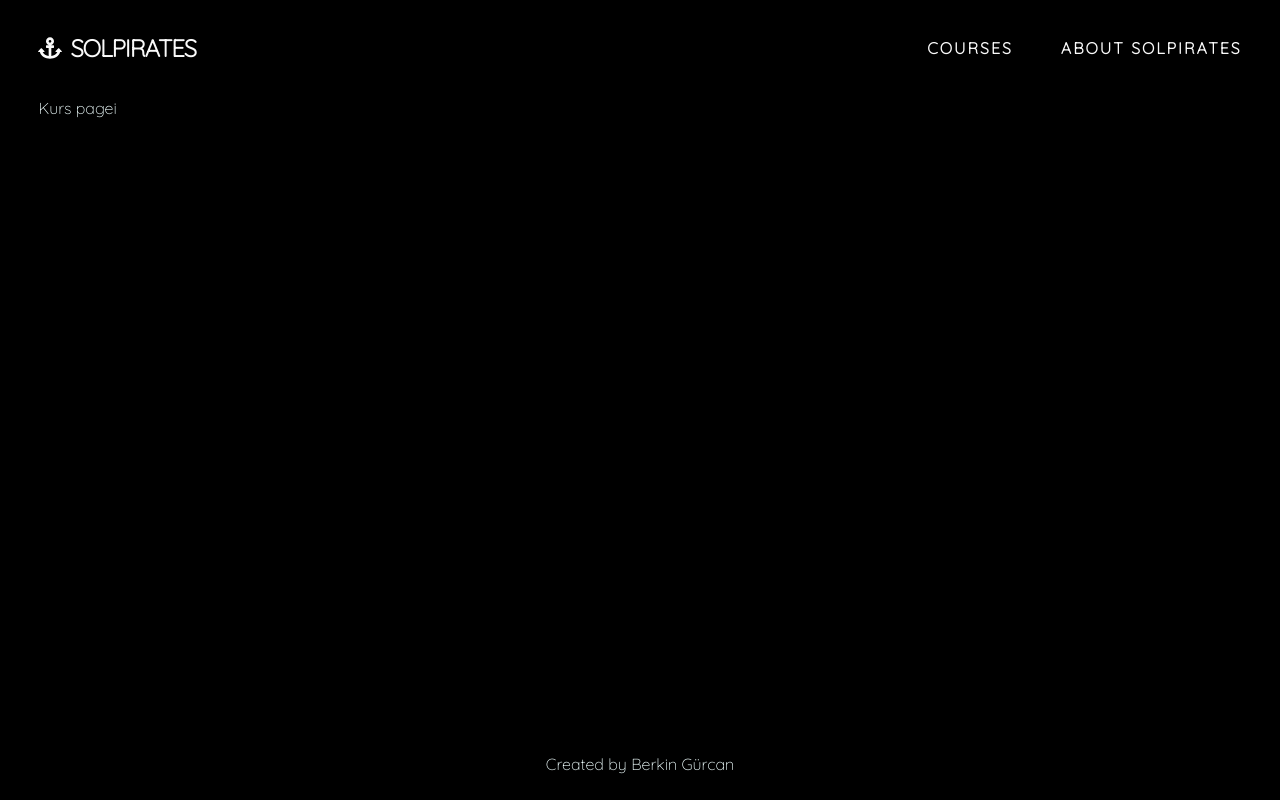
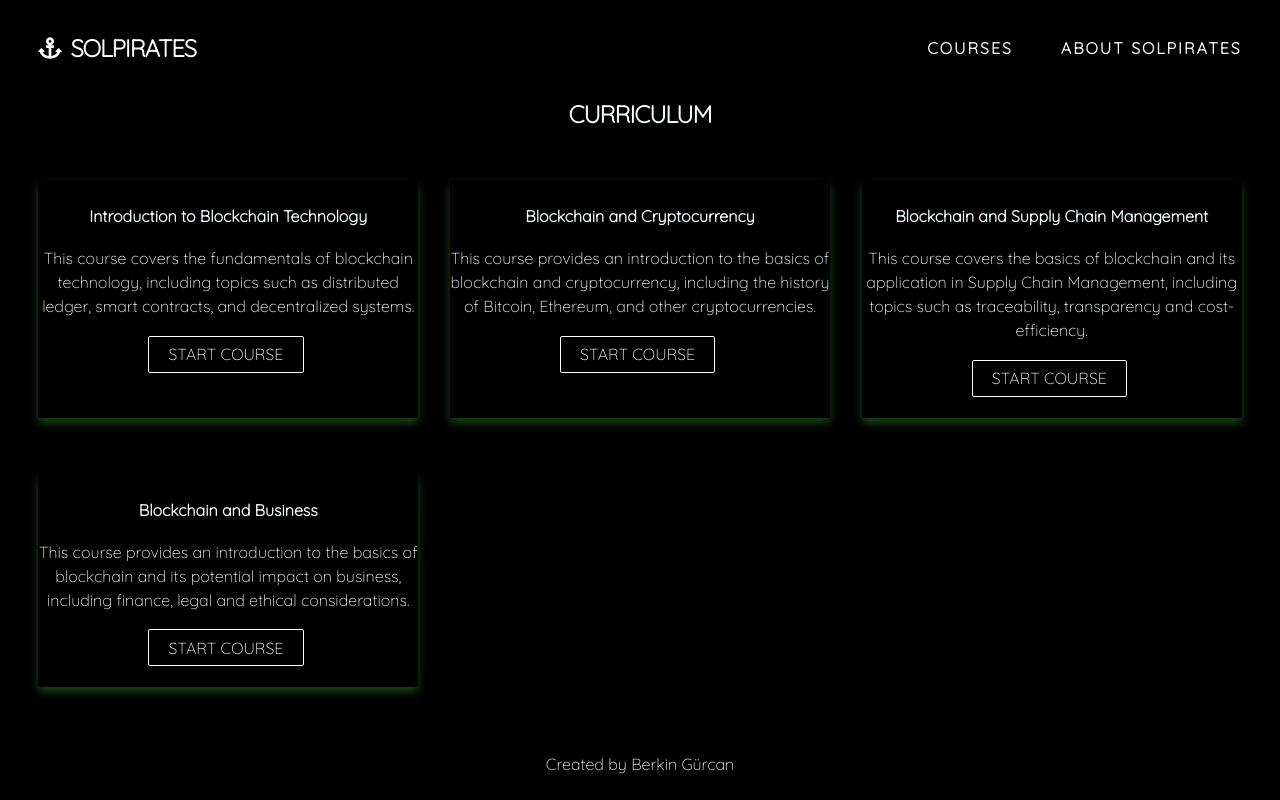
Before and after one commit to berkingurcan/crypto-corsairs.io, a Next.js app in the folder frontend/: page /course in a window 1280 px wide. Built offline with nearby package versions, Linux system fonts and the light colour scheme.

Commit message:
feat add courses

```diff
--- a/frontend/app/course/page.tsx
+++ b/frontend/app/course/page.tsx
@@ -1,7 +1,10 @@
+import React from "react";
+import CourseContainer from "@/containers/course";
+
 export default function CourseMainPage() {
     return (
         <div>
-            Kurs pagei
+            <CourseContainer />
         </div>
     );
 }
--- /dev/null
+++ b/frontend/components/courses-section/index.tsx
@@ -0,0 +1,30 @@
+import React, { ReactNode } from 'react';
+import Link from 'next/link';
+
+import styles from './styles.module.css';
+
+function CoursesSection({courses}: any) {
+  return (
+    <div className={styles.moviesSection}>
+        <h3 className={styles.title}>CURRICULUM</h3>
+        <div className={styles.movies}>
+            {courses.map((course: {
+                description: ReactNode;
+                title: ReactNode; id: React.Key | null | undefined;
+            }) => (
+                <div className={styles.movie} key={course.id}>
+                    <Link href={`/course/${course.id}`}>
+                        <h4 className={styles.courseTitle}>{course.title}</h4>
+                        <p className={styles.courseDescription}>{course.description}</p>
+                        <div className={styles.actionButtons}>
+                            <Link className={styles.playButton} href={`/course/${course.id}`}> START COURSE</Link>
+                        </div>
+                    </Link>
+                </div>
+            ))}
+        </div>
+    </div>
+  );
+}
+
+export default CoursesSection;
--- /dev/null
+++ b/frontend/components/courses-section/styles.module.css
@@ -0,0 +1,76 @@
+.moviesSection {
+    margin: 36 24 24 24;
+    justify-content: space-around;
+
+  }
+
+  .title {
+    margin-bottom: 12px;
+    text-align: center;
+    text-transform: uppercase;
+    font-size: 24px;
+    letter-spacing: -1px;
+  }
+
+  .movies {
+    display: grid;
+    grid-template-columns: 1fr 1fr 1fr; /* repeat(3, minmax(180px, 1fr)); */
+    grid-template-rows: repeat(auto-fit, minmax(180px, 1fr));
+    gap: 32px;
+    margin-top: 24px;
+    justify-items: center;
+  }
+
+  .courseTitle {
+    text-align: center;
+    margin-top: 24px;
+    font-size: 1em;
+  }
+
+  .courseDescription {
+    text-align: center;
+    margin-top: 18px;
+    font-size: 1em;
+  }
+
+  .movie {
+    overflow: hidden;
+    border-radius: 3px;
+    margin-top: 24px;
+    position: relative;
+    box-shadow: 0 5px 10px 0 rgba(53, 138, 53, 0.5);
+    transition: transform 0.3s ease;
+    display: flex;
+  }
+
+  .movie:hover {
+    z-index: 9;
+    transform: scale(1.01);
+  }
+
+  .playButton {
+    display:inline-block;
+    padding:0.35em 1.2em;
+    border:0.1em solid #FFFFFF;
+    margin:0 0.3em 0.3em 0;
+    border-radius:0.12em;
+    box-sizing: border-box;
+    text-decoration:none;
+    font-weight:300;
+    color:#FFFFFF;
+    text-align:center;
+    transition: all 0.2s;
+    }
+
+    .playButton:hover{
+    color:#000000;
+    background-color:#FFFFFF;
+    }
+
+    .actionButtons {
+        display: block;
+        gap: 12px;
+        text-align: center;
+        margin-top: 1.1em;
+        margin-bottom: 1em;
+      }
--- a/frontend/components/solpirates-heading/styles.module.css
+++ b/frontend/components/solpirates-heading/styles.module.css
@@ -6,8 +6,6 @@
     margin-bottom: 56px;
   }
 
-  .moviePoster {
-  }
 
   .movieTitle {
     font-size: 48px;
--- /dev/null
+++ b/frontend/containers/course/index.tsx
@@ -0,0 +1,14 @@
+import React from 'react'
+import CoursesSection from '@/components/courses-section'
+import Courses from '@/mocks/courses.json';
+
+function CourseContainer() {
+  return (
+    <div>
+      <CoursesSection courses={Courses}/>
+    </div>
+  )
+}
+
+
+export default CourseContainer
--- a/frontend/mocks/courses.json
+++ b/frontend/mocks/courses.json
@@ -0,0 +1,6 @@
+[    {        "id": 1,        "title": "Introduction to Blockchain Technology",        "description": "This course covers the fundamentals of blockchain technology, including topics such as distributed ledger, smart contracts, and decentralized systems."    },
+ {        "id": 2,        "title": "Blockchain and Cryptocurrency",        "description": "This course provides an introduction to the basics of blockchain and cryptocurrency, including the history of Bitcoin, Ethereum, and other cryptocurrencies."    },
+ {        "id": 3,        "title": "Blockchain and Supply Chain Management",        "description": "This course covers the basics of blockchain and its application in Supply Chain Management, including topics such as traceability, transparency and cost-efficiency."    },
+ {        "id": 4,        "title": "Blockchain and Business",        "description": "This course provides an introduction to the basics of blockchain and its potential impact on business, including finance, legal and ethical considerations."    }
+
+]
```
